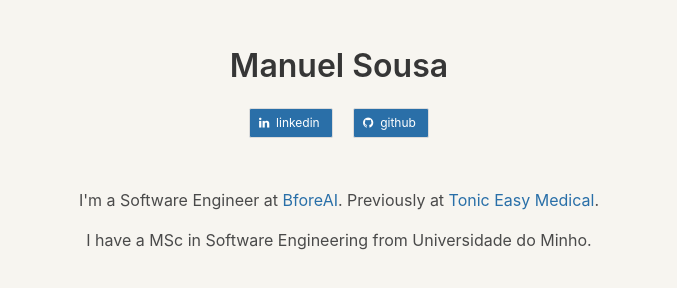
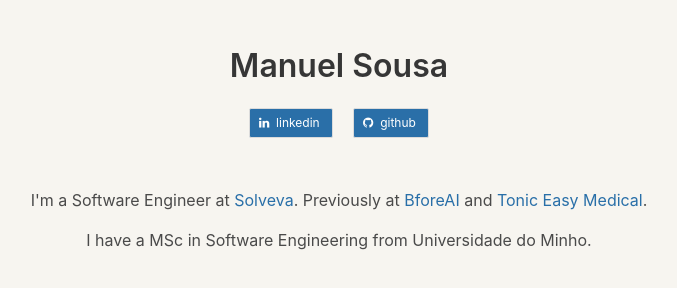
Before and after one commit to manuelgcsousa/manuelgcsousa.github.io, a plain HTML site: page index.html in a window 1280 px wide. Shown: the whole page, without its empty margins (301-978 px from the left). Drawn offline with nearby package versions, Linux system fonts and the light colour scheme.

Commit message:
feat: add new job

```diff
--- a/index.html
+++ b/index.html
@@ -40,7 +40,9 @@
 
           <p class="is-size-6 has-text-centered">
             I'm a Software Engineer at
-            <a class="has-text-info-dark" href="https://bfore.ai">BforeAI</a>. Previously at <a class="has-text-info-dark" href="https://tonicapp.io">Tonic Easy Medical</a>.
+            <a class="has-text-info-dark" href="https://www.solveva.com/">Solveva</a>.
+            Previously at <a class="has-text-info-dark" href="https://bfore.ai">BforeAI</a>
+            and <a class="has-text-info-dark" href="https://tonicapp.io">Tonic Easy Medical</a>.
           </p>
 
           <p class="is-size-6 has-text-centered">
```
